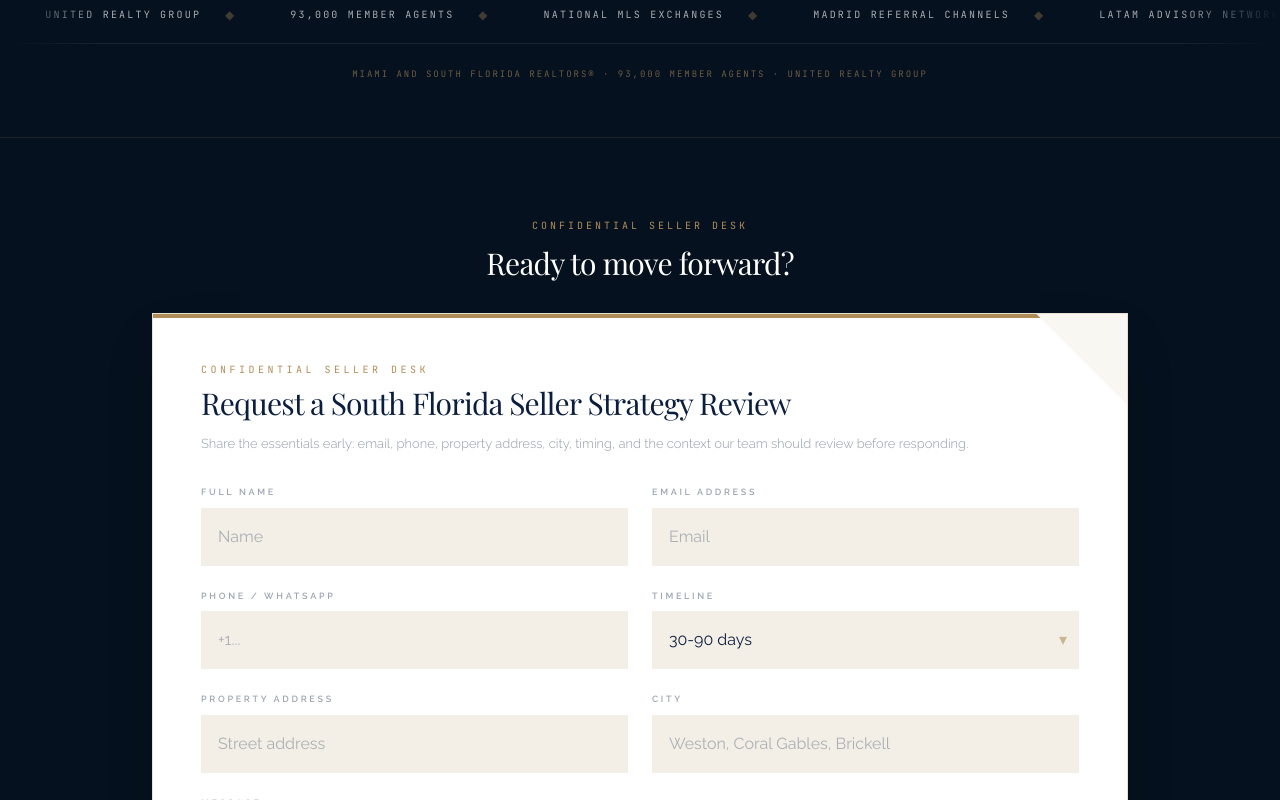
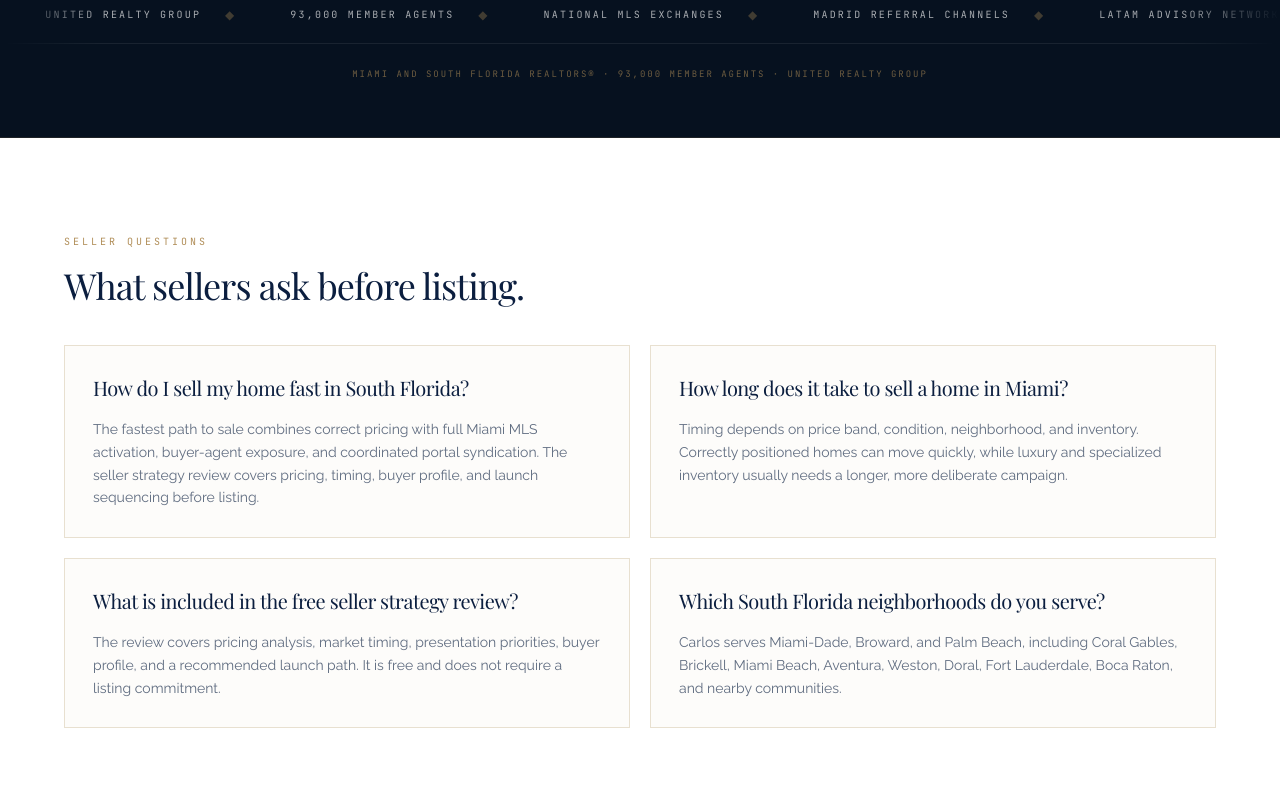
Before and after one commit to CEUL-sites/MiamiDesk-Site-Final-1, a React (Vite) app: page /sell in a window 1280 px wide. Shown: the part 4580-5380 px from the top of the page. Built offline with nearby package versions, Linux system fonts and the light colour scheme; no server answers; a web font is replaced by a local one.

Commit message:
Add visible seller FAQ content

```diff
--- a/src/pages/SellersPage.tsx
+++ b/src/pages/SellersPage.tsx
@@ -9,6 +9,29 @@ import { PartnersMarquee } from "../components/PartnersMarquee";
 import { LeadForm } from "../components/LeadForm";
 import { BadgeCheck } from "lucide-react";
 import { CONTACT } from "../constants";
+
+const sellerFaqs = [
+  {
+    question: "How do I sell my home fast in South Florida?",
+    answer:
+      "The fastest path to sale combines correct pricing with full Miami MLS activation, buyer-agent exposure, and coordinated portal syndication. The seller strategy review covers pricing, timing, buyer profile, and launch sequencing before listing.",
+  },
+  {
+    question: "How long does it take to sell a home in Miami?",
+    answer:
+      "Timing depends on price band, condition, neighborhood, and inventory. Correctly positioned homes can move quickly, while luxury and specialized inventory usually needs a longer, more deliberate campaign.",
+  },
+  {
+    question: "What is included in the free seller strategy review?",
+    answer:
+      "The review covers pricing analysis, market timing, presentation priorities, buyer profile, and a recommended launch path. It is free and does not require a listing commitment.",
+  },
+  {
+    question: "Which South Florida neighborhoods do you serve?",
+    answer:
+      "Carlos serves Miami-Dade, Broward, and Palm Beach, including Coral Gables, Brickell, Miami Beach, Aventura, Weston, Doral, Fort Lauderdale, Boca Raton, and nearby communities.",
+  },
+];
 
 export default function SellersPage() {
   return (
@@ -48,12 +71,11 @@ export default function SellersPage() {
         <script type="application/ld+json">{JSON.stringify({
           "@context": "https://schema.org",
           "@type": "FAQPage",
-          "mainEntity": [
-            { "@type": "Question", "name": "How do I sell my home fast in South Florida?", "acceptedAnswer": { "@type": "Answer", "text": "The fastest path to sale combines correct pricing with full Miami MLS activation — reaching 93,000 buyer agents the day your listing goes live, plus syndication to 200+ global portals. Our free seller strategy review covers pricing, timing, and buyer profile before listing." } },
-            { "@type": "Question", "name": "How long does it take to sell a home in Miami?", "acceptedAnswer": { "@type": "Answer", "text": "In 2025, Miami-Dade properties priced $500K–$1.5M are moving in 30–60 days with correct positioning. Above $2M, typical cycles run 60–120 days. We provide a neighborhood-specific timeline assessment as part of every free seller strategy review." } },
-            { "@type": "Question", "name": "What is included in the free seller strategy review?", "acceptedAnswer": { "@type": "Answer", "text": "The review is completely free with no listing commitment required. It covers pricing analysis, market timing, positioning recommendation, and a professional buyer profile for your property." } },
-            { "@type": "Question", "name": "Which South Florida neighborhoods do you serve?", "acceptedAnswer": { "@type": "Answer", "text": "We serve all of Miami-Dade, Broward, and Palm Beach counties including Coral Gables, Brickell, Miami Beach, Aventura, Weston, Doral, Fort Lauderdale, Boca Raton, and West Palm Beach." } }
-          ]
+          "mainEntity": sellerFaqs.map((faq) => ({
+            "@type": "Question",
+            "name": faq.question,
+            "acceptedAnswer": { "@type": "Answer", "text": faq.answer },
+          })),
         })}</script>
       </Helmet>
       <main className="min-h-screen bg-white-soft grain-overlay pb-20 lg:pb-0">
@@ -91,6 +113,20 @@ export default function SellersPage() {
         <SellerSection />
         <ExposureSyndication />
         <PartnersMarquee />
+        <section className="bg-white px-6 py-16 md:py-24">
+          <div className="mx-auto max-w-6xl">
+            <p className="font-mono text-[10px] uppercase tracking-[0.3em] text-gold">Seller questions</p>
+            <h2 className="mt-4 font-serif text-3xl text-navy md:text-4xl">What sellers ask before listing.</h2>
+            <div className="mt-10 grid gap-5 md:grid-cols-2">
+              {sellerFaqs.map((faq) => (
+                <article key={faq.question} className="border border-bone bg-white-soft p-7">
+                  <h3 className="font-serif text-xl text-navy">{faq.question}</h3>
+                  <p className="mt-4 font-sans text-sm leading-relaxed text-navy/65">{faq.answer}</p>
+                </article>
+              ))}
+            </div>
+          </div>
+        </section>
         <section className="bg-navy-deep py-14 md:py-20">
           <div className="mx-auto max-w-5xl px-6">
             <div className="mb-8 text-center">
```
